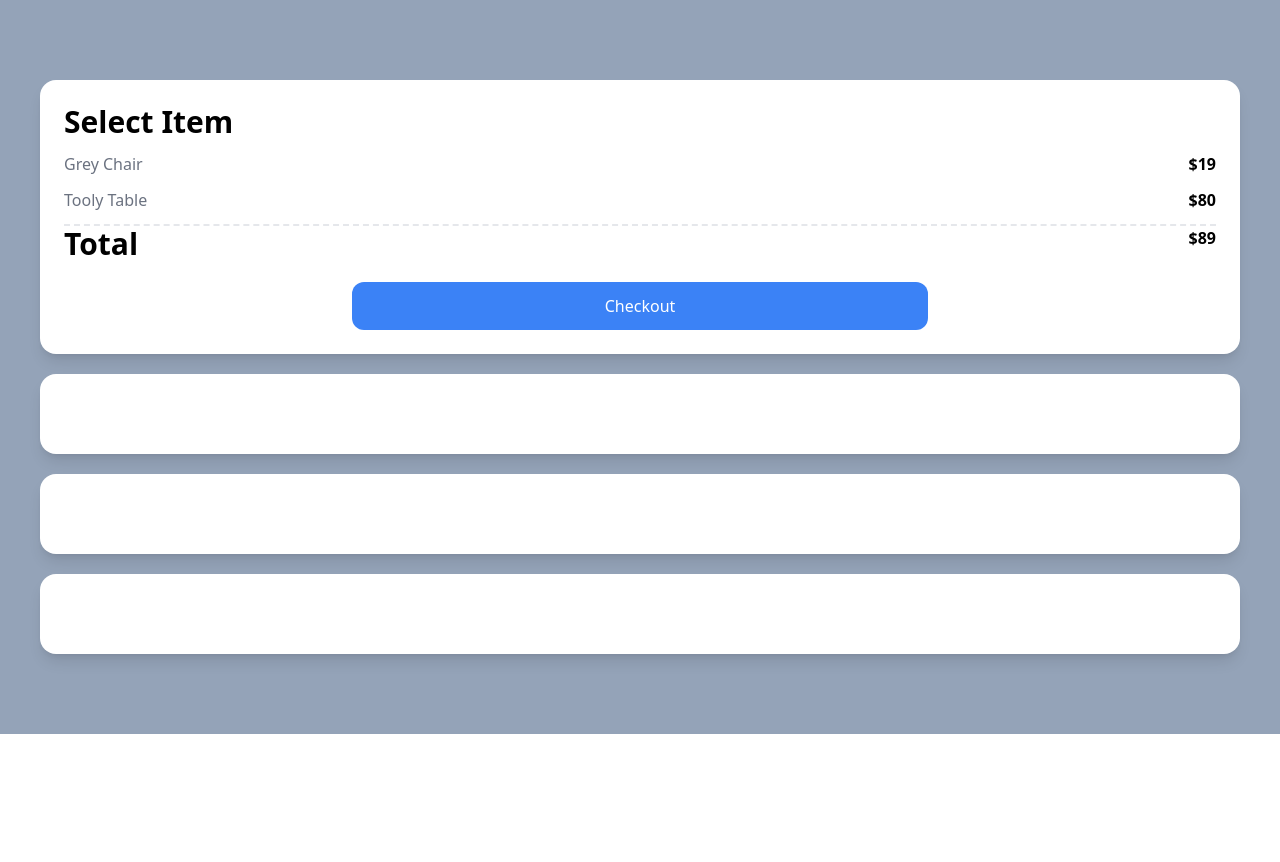
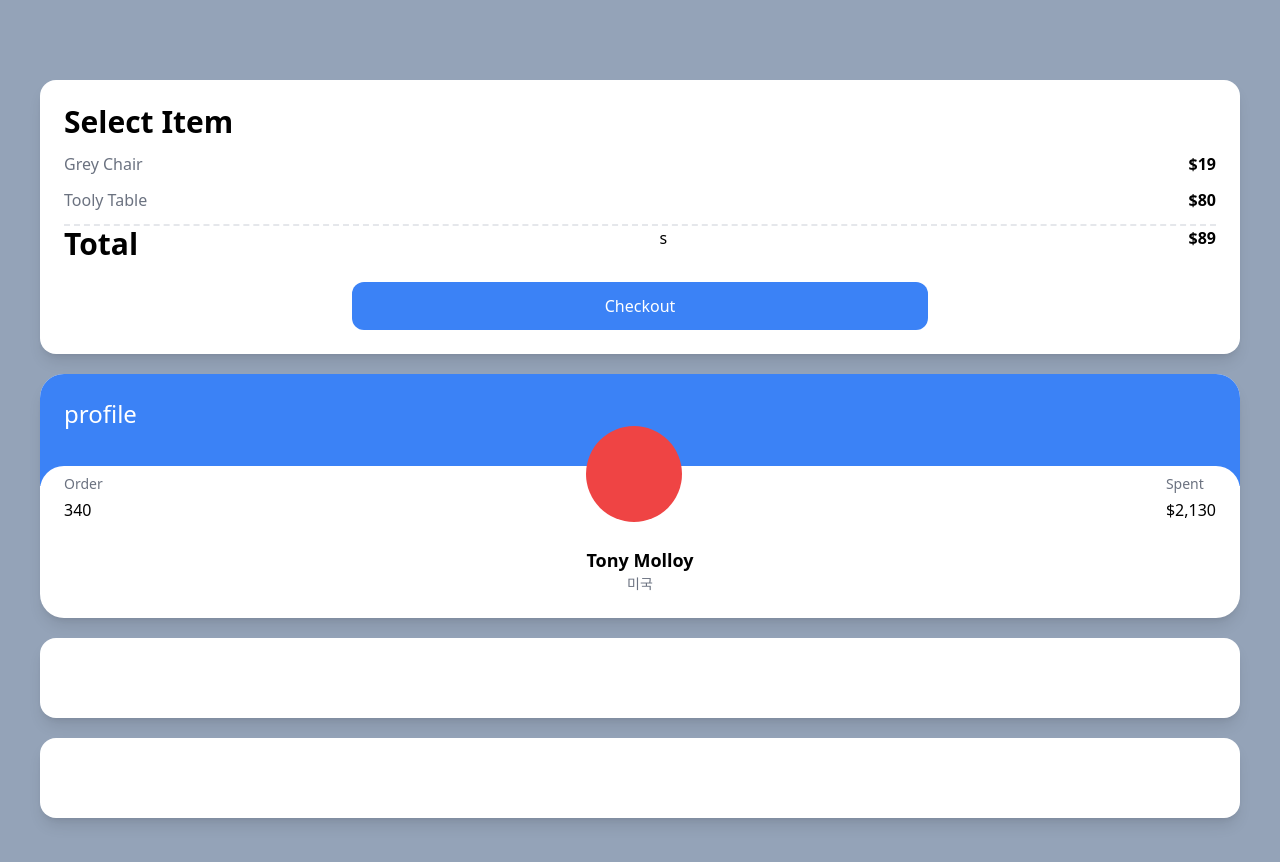
Before and after one commit to ANchangwan/carrot-market, a Next.js app: page / in a window 1280 px wide. Shown: the top 862 px of the page. Before the commit the page ends 800 px from the top, so only its background shows below. Built offline with nearby package versions, Linux system fonts and the light colour scheme.

Commit message:
profile card

```diff
--- a/pages/index.tsx
+++ b/pages/index.tsx
@@ -13,14 +13,35 @@ export default function Home() {
           <span className="font-semibold">$80</span>
         </div>
         <div className="my-3 flex justify-between border-t-2 border-dashed">
-          <span class="text-3xl font-semibold">Total</span>
+          <span class="text-3xl font-semibold">Total</span>s
           <span className="font-semibold">$89</span>
         </div>
         <div className="mx-auto mt-5 w-2/4 rounded-xl bg-blue-500 p-3 text-center text-white">
           Checkout
         </div>
       </div>
-      <div className="rounded-2xl bg-white p-10 shadow-lg"></div>
+      <div className="overflow-hidden rounded-3xl bg-white shadow-lg">
+        <div className="bg-blue-500 p-6 pb-14">
+          <span className="text-2xl text-white">profile</span>
+        </div>
+        <div className="relative -top-5 rounded-3xl bg-white p-6">
+          <div className="relative -top-16 flex items-end justify-between">
+            <div className="flex flex-col">
+              <span className="mb-1 text-sm text-gray-500">Order</span>
+              <span className="font-medium">340</span>
+            </div>
+            <div className="h-24 w-24 rounded-full bg-red-500" />
+            <div className="flex flex-col">
+              <span className="mb-1 text-sm text-gray-500">Spent</span>
+              <span className="font-medium">$2,130</span>
+            </div>
+          </div>
+          <div className="relative -mt-10 -mb-5 flex flex-col items-center">
+            <span className="text-lg font-semibold">Tony Molloy</span>
+            <span className="text-sm text-gray-500">미국</span>
+          </div>
+        </div>
+      </div>
       <div className="rounded-2xl bg-white p-10 shadow-lg"></div>
       <div className="rounded-2xl bg-white p-10 shadow-lg"></div>
     </div>
```
